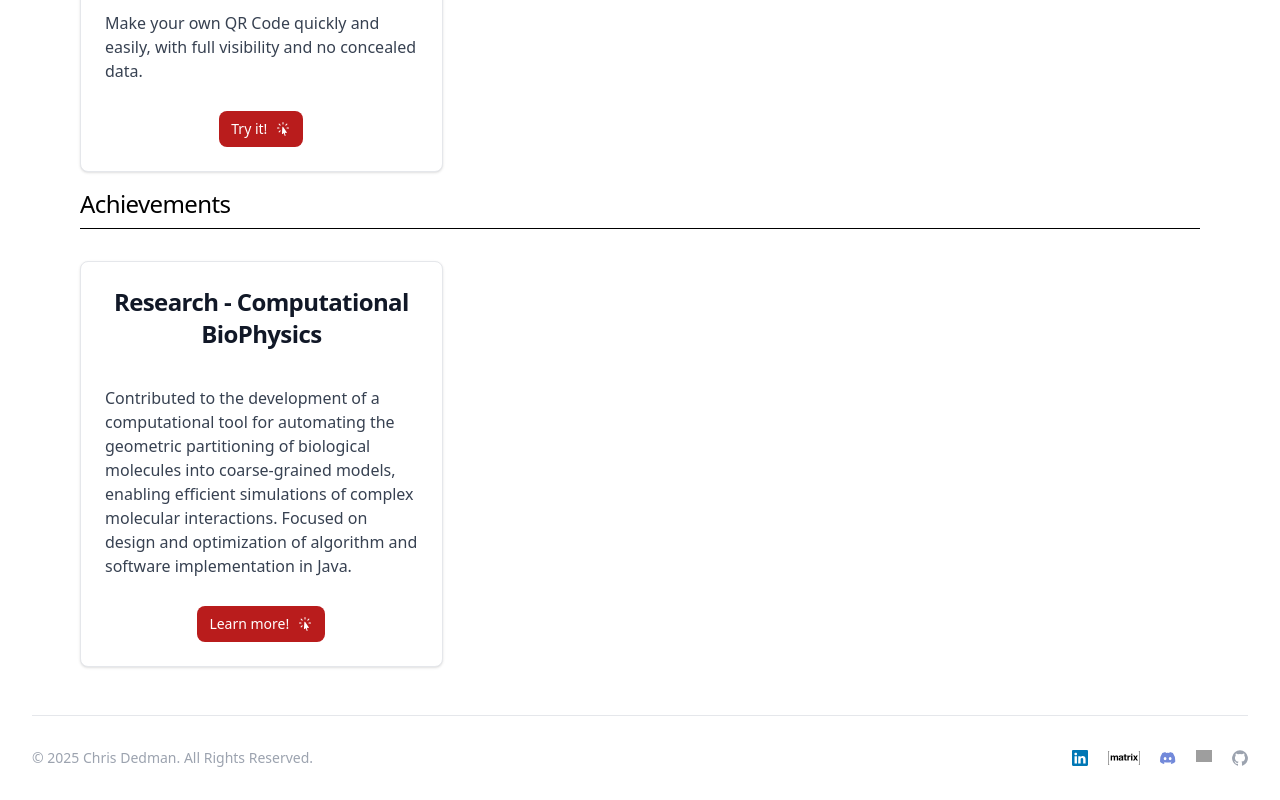
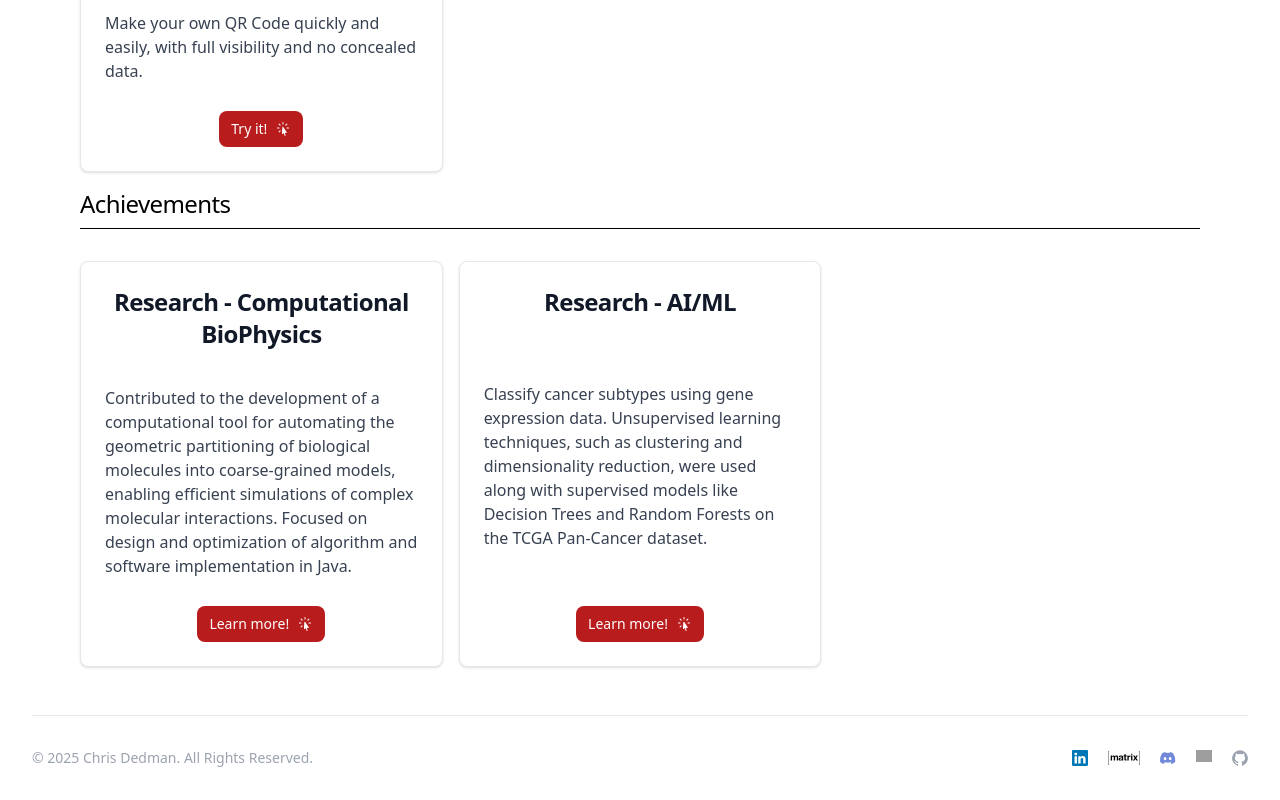
Before and after one commit to chrisdedman/website, a Next.js app: page /projects in a window 1280 px wide. Shown: the part 1350-2150 px from the top of the page. Built offline with nearby package versions, Linux system fonts and the light colour scheme; grey boxes are pictures that could not be loaded.

Commit message:
Add Research - AI/ML project section with details and link

```diff
--- a/src/app/projects/page.tsx
+++ b/src/app/projects/page.tsx
@@ -181,6 +181,26 @@ export default function Page() {
               </div>
             </div>
           </div>
+
+          <div className="w-full lg:w-100 mb-4 lg:mb-8">
+            <div className="max-w-sm h-full flex flex-col justify-between p-6 bg-white border border-gray-200 rounded-lg shadow mt-8">
+              <a href="/projects/research-ai">
+                <h5 className="mb-2 text-2xl font-bold tracking-tight text-gray-900 text-center">Research - AI/ML</h5>
+              </a>
+              <p className="mb-3 text-gray-700">
+                Classify cancer subtypes using gene expression data.
+                Unsupervised learning techniques, such as clustering and
+                dimensionality reduction, were used along with supervised
+                models like Decision Trees and Random Forests on the TCGA
+                Pan-Cancer dataset.
+              </p>
+              <div className="text-center">
+                <a href="/projects/research-ai" className="inline-flex items-center px-3 py-2 text-sm font-medium text-center text-white bg-red-700 rounded-lg hover:bg-red-800 focus:ring-4 focus:outline-none focus:ring-red-300">
+                  Learn more! <CursorArrowRaysIcon className="w-4 h-4 ms-2" />
+                </a>
+              </div>
+            </div>
+          </div>
         </div>
       </div>
 
```
